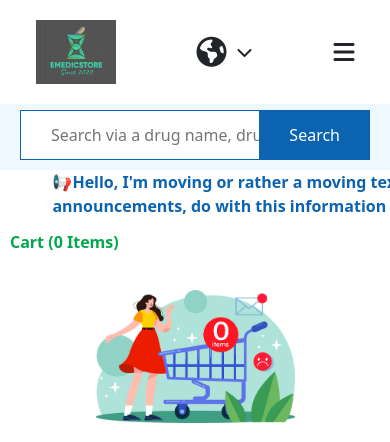
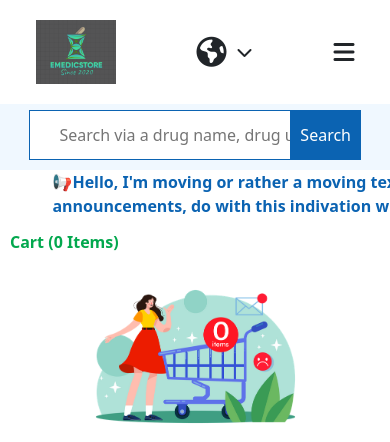
Before and after one commit to Dipec001/onlinestore, a Django app: page /cart/ in a window 390 px wide. Shown: the top 442 px of the page. Run offline with Django 4.2, Linux system fonts and the light colour scheme; data comes from the database, SQL or seed files in the repository; data that the repository does not hold is empty; some libraries are stand-ins or nearby versions; some web fonts are replaced.

Commit message:
"Updated styles.css and header.html: changed header padding, added search-form styles, and modified search form structure and layout."

```diff
--- a/static/styles.css
+++ b/static/styles.css
@@ -50,7 +50,7 @@ header{
     height: 50px;
     color: white;
     background-color: #0B63B2;
-    padding: 0 30px;
+    padding: 0 auto;
     border: none;
     margin-left: -5px;
 }
@@ -1201,11 +1201,19 @@ header{
     .search-input{
         width: 100%;
     }
+    .search-form{
+        display: grid;
+        width: 90%;
+        grid-template-columns: 80% 20%;
+    }
+    .search-form button{
+        padding: auto;
+    }
     .account{
         display: none;
     }
     .nav-options{
-        padding: 10px 20px;
+        padding: 10px;
     }
 }
 
--- a/templates/header.html
+++ b/templates/header.html
@@ -27,10 +27,12 @@
             <div class="head logo">
                 <img src="{% static 'images/realll.png' %}" alt="">
             </div>
-            <form class="head" id="search" method="get" action="{% url 'products' %}">
-                <input class="search-input" type="text" name="q" placeholder="Search via a drug name, drug use case..." value="{{ request.GET.q }}">
-                <button class="search" onclick="search()">Search</button>
-            </form>
+            <div class="head" id="search" >
+                <form class="search-form" method="get" action="{% url 'products' %}">
+                    <input class="search-input" type="text" name="q" placeholder="Search via a drug name, drug use case..." value="{{ request.GET.q }}">
+                        <button class="search" onclick="search()">Search</button>
+                </form>
+            </div>
             <!-- <div class="head" id="search">
                 <input class="search-input" type="text" placeholder="Search products...">
                 <button class="search" onclick="search()">Search</button>
@@ -115,7 +117,7 @@
             <a href="{% url 'contact' %}">Contact us</a>
         </div>
         <div class="moving-text-container">
-            <div class="moving-text">📢Hello, I'm moving or rather a moving text and here is for announcements, do with this information what ever you wish!!! 🎇</div>
+            <div class="moving-text">📢Hello, I'm moving or rather a moving text and here is for announcements, do with this indivation what ever you wish!!! 🎇</div>
             <div class="moving-text">📢Hello, I'm moving or rather a moving text and here is for announcements, do with this information what ever you wish!!! 🎇</div>
         </div>
     </header>
```
